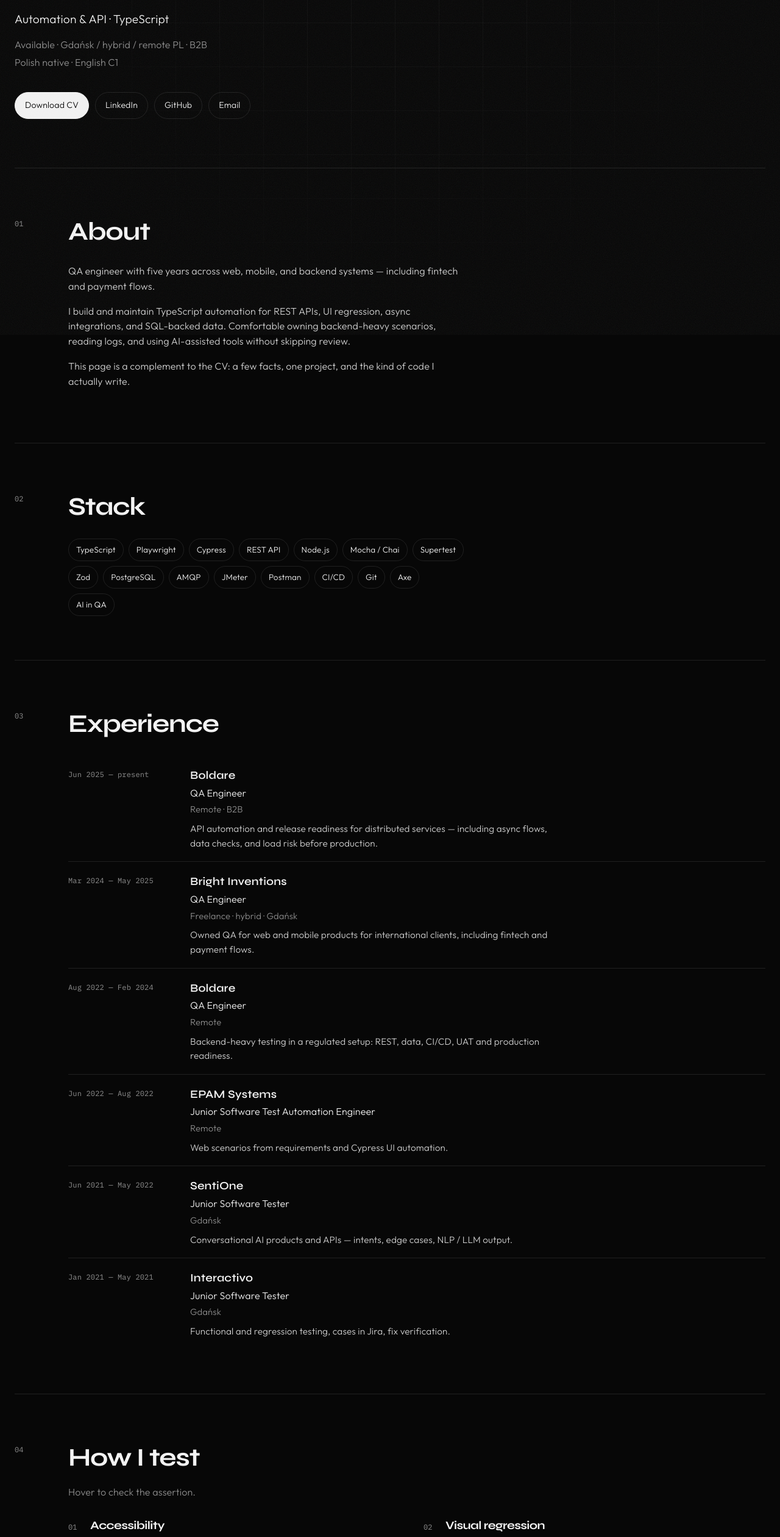
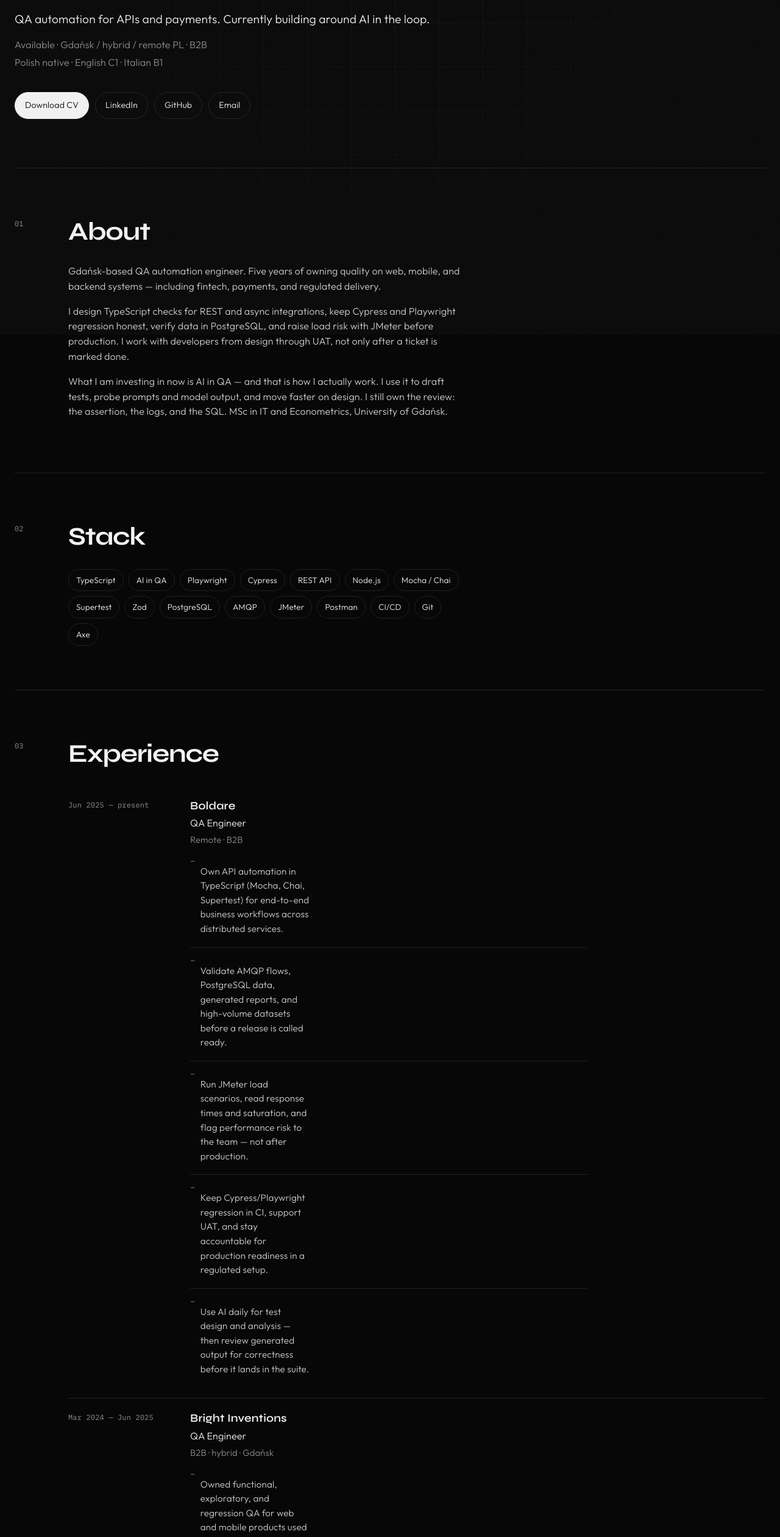
Before and after one commit to sobusz/milosz-sobiecki-qa, a React (Vite) app: page / in a window 1280 px wide. Shown: the part 251-2771 px from the top of the page at 61% size. Built offline with nearby package versions, Linux system fonts and the light colour scheme.

Commit message:
Tighten the site copy for hiring: more ownership, AI as how I work, and a Projects section.
Co-authored-by: Cursor <cursoragent@cursor.com>

```diff
--- a/index.html
+++ b/index.html
@@ -6,7 +6,7 @@
     <meta name="viewport" content="width=device-width, initial-scale=1.0" />
     <meta
       name="description"
-      content="Miłosz Sobiecki QA Services — QA automation, TypeScript, Playwright, API, CI/CD."
+      content="Miłosz Sobiecki — QA automation engineer. TypeScript, Playwright, API, fintech, AI in QA. Gdańsk / remote PL. B2B."
     />
     <title>Miłosz Sobiecki QA Services</title>
     <link rel="preconnect" href="https://fonts.googleapis.com" />
--- a/src/App.tsx
+++ b/src/App.tsx
@@ -124,7 +124,11 @@ export default function App() {
                     <strong>{role.company}</strong>
                     <span className="role">{role.role}</span>
                     <span className="quiet">{role.meta}</span>
-                    <p className="summary">{role.summary}</p>
+                    <ul className="points">
+                      {role.points.map((point) => (
+                        <li key={point}>{point}</li>
+                      ))}
+                    </ul>
                   </div>
                 </li>
               ))}
@@ -162,25 +166,34 @@ export default function App() {
         <section id="work" className="block">
           <div className="index">05</div>
           <div>
-            <h2>{t.project.title}</h2>
-            <a className="project" href={LINKS.github} target="_blank" rel="noreferrer">
+            <h2>{t.projectsTitle}</h2>
+            <div className="project-list">
+              {t.projects.map((project) => (
+                <a
+                  className="project"
+                  href={project.href}
+                  target="_blank"
+                  rel="noreferrer"
+                  key={project.name}
+                >
                   <div className="project-top">
-                <h3>{t.project.name}</h3>
-                <span>{t.project.cta} →</span>
+                    <h3>{project.name}</h3>
+                    <span>{project.cta} →</span>
                   </div>
-              <p>{t.project.body}</p>
+                  <p>{project.body}</p>
                   <ul className="chips chips-tight">
-                {t.project.tags.map((tag) => (
+                    {project.tags.map((tag) => (
                       <li key={tag}>{tag}</li>
                     ))}
                   </ul>
                 </a>
+              ))}
+            </div>
           </div>
         </section>
       </main>
 
       <footer className="foot">
-        <span>{t.footer}</span>
         <div className="actions actions-foot">{contact}</div>
       </footer>
     </div>
--- a/src/content.ts
+++ b/src/content.ts
@@ -9,6 +9,7 @@ export const LINKS = {
 
 export const stack = [
   'TypeScript',
+  'AI in QA',
   'Playwright',
   'Cypress',
   'REST API',
@@ -23,7 +24,6 @@ export const stack = [
   'CI/CD',
   'Git',
   'Axe',
-  'AI in QA',
 ]
 
 type Copy = {
@@ -40,22 +40,22 @@ type Copy = {
   about: { title: string; body: string[] }
   stackTitle: string
   snippets: { title: string; hint: string }
-  project: {
-    title: string
+  projectsTitle: string
+  projects: {
     name: string
     body: string
     tags: string[]
     cta: string
-  }
+    href: string
+  }[]
   experienceTitle: string
   roles: {
     company: string
     role: string
     dates: string
     meta: string
-    summary: string
+    points: string[]
   }[]
-  footer: string
 }
 
 export const copy: Record<Locale, Copy> = {
@@ -64,24 +64,24 @@ export const copy: Record<Locale, Copy> = {
       about: 'About',
       stack: 'Stack',
       code: 'Code',
-      project: 'Work',
+      project: 'Projects',
       experience: 'Experience',
     },
     langLabel: 'Language',
     hero: {
       name: 'Miłosz Sobiecki QA Services',
-      line: 'Automation & API · TypeScript',
+      line: 'QA automation for APIs and payments. Currently building around AI in the loop.',
       location: 'Available · Gdańsk / hybrid / remote PL · B2B',
-      languages: 'Polish native · English C1',
+      languages: 'Polish native · English C1 · Italian B1',
       cv: 'Download CV',
       mail: 'Email',
     },
     about: {
       title: 'About',
       body: [
-        'QA engineer with five years across web, mobile, and backend systems — including fintech and payment flows.',
-        'I build and maintain TypeScript automation for REST APIs, UI regression, async integrations, and SQL-backed data. Comfortable owning backend-heavy scenarios, reading logs, and using AI-assisted tools without skipping review.',
-        'This page is a complement to the CV: a few facts, one project, and the kind of code I actually write.',
+        'Gdańsk-based QA automation engineer. Five years of owning quality on web, mobile, and backend systems — including fintech, payments, and regulated delivery.',
+        'I design TypeScript checks for REST and async integrations, keep Cypress and Playwright regression honest, verify data in PostgreSQL, and raise load risk with JMeter before production. I work with developers from design through UAT, not only after a ticket is marked done.',
+        'What I am investing in now is AI in QA — and that is how I actually work. I use it to draft tests, probe prompts and model output, and move faster on design. I still own the review: the assertion, the logs, and the SQL. MSc in IT and Econometrics, University of Gdańsk.',
       ],
     },
     stackTitle: 'Stack',
@@ -89,13 +89,16 @@ export const copy: Record<Locale, Copy> = {
       title: 'How I test',
       hint: 'Hover to check the assertion.',
     },
-    project: {
-      title: 'Featured',
+    projectsTitle: 'Projects',
+    projects: [
+      {
         name: 'Playwright portfolio',
-      body: 'A TypeScript suite on public demo apps: UI/E2E, API CRUD with Zod contracts, Axe accessibility, visual regression, performance smoke, auth storage state, and network mocking. Page Objects, fixtures, faker factories, tagged runs.',
+        body: 'A TypeScript suite I use to show how I structure automation: UI/E2E, API CRUD with Zod contracts, Axe, visual regression, performance smoke, auth storage state, and network mocks. Page Objects, fixtures, faker factories, tagged runs — the same habits I bring to client work.',
         tags: ['Playwright', 'Zod', 'Axe', 'POM', 'API', 'Visual', 'Mock'],
         cta: 'GitHub',
+        href: LINKS.github,
       },
+    ],
     experienceTitle: 'Experience',
     roles: [
       {
@@ -103,70 +106,87 @@ export const copy: Record<Locale, Copy> = {
         role: 'QA Engineer',
         dates: 'Jun 2025 — present',
         meta: 'Remote · B2B',
-        summary:
-          'API automation and release readiness for distributed services — including async flows, data checks, and load risk before production.',
+        points: [
+          'Own API automation in TypeScript (Mocha, Chai, Supertest) for end-to-end business workflows across distributed services.',
+          'Validate AMQP flows, PostgreSQL data, generated reports, and high-volume datasets before a release is called ready.',
+          'Run JMeter load scenarios, read response times and saturation, and flag performance risk to the team — not after production.',
+          'Keep Cypress/Playwright regression in CI, support UAT, and stay accountable for production readiness in a regulated setup.',
+          'Use AI daily for test design and analysis — then review generated output for correctness before it lands in the suite.',
+        ],
       },
       {
         company: 'Bright Inventions',
         role: 'QA Engineer',
-        dates: 'Mar 2024 — May 2025',
-        meta: 'Freelance · hybrid · Gdańsk',
-        summary: 'Owned QA for web and mobile products for international clients, including fintech and payment flows.',
+        dates: 'Mar 2024 — Jun 2025',
+        meta: 'B2B · hybrid · Gdańsk',
+        points: [
+          'Owned functional, exploratory, and regression QA for web and mobile products used by international clients — including fintech and payment flows.',
+          'Tested REST APIs, authentication, and integrations in Postman; verified persisted data with SQL; diagnosed failures from application and device logs.',
+          'Wrote test plans and release evidence, worked directly with developers and stakeholders, and supported mobile-store and production releases.',
+        ],
       },
       {
         company: 'Boldare',
         role: 'QA Engineer',
         dates: 'Aug 2022 — Feb 2024',
         meta: 'Remote',
-        summary: 'Backend-heavy testing in a regulated setup: REST, data, CI/CD, UAT and production readiness.',
+        points: [
+          'Backend-heavy quality in a regulated environment: REST, data, async integrations, and release gates.',
+          'Built and maintained TypeScript API checks, regression in Cypress/Playwright, and CI/CD failure analysis through UAT.',
+        ],
       },
       {
         company: 'EPAM Systems',
         role: 'Junior Software Test Automation Engineer',
         dates: 'Jun 2022 — Aug 2022',
         meta: 'Remote',
-        summary: 'Web scenarios from requirements and Cypress UI automation.',
+        points: [
+          'Turned requirements and wireframes into web scenarios, ran smoke and regression, and contributed Cypress UI automation.',
+        ],
       },
       {
         company: 'SentiOne',
         role: 'Junior Software Tester',
-        dates: 'Jun 2021 — May 2022',
+        dates: 'May 2021 — Jun 2022',
         meta: 'Gdańsk',
-        summary: 'Conversational AI products and APIs — intents, edge cases, NLP / LLM output.',
+        points: [
+          'Tested conversational AI products and APIs: intents, edge cases, and regression of NLP / LLM generated output.',
+        ],
       },
       {
         company: 'Interactivo',
         role: 'Junior Software Tester',
         dates: 'Jan 2021 — May 2021',
         meta: 'Gdańsk',
-        summary: 'Functional and regression testing, cases in Jira, fix verification.',
+        points: [
+          'Functional and regression testing, cases and defects in Jira, fix verification.',
+        ],
       },
     ],
-    footer: 'Complement to the CV — not a replacement.',
   },
   pl: {
     nav: {
       about: 'O mnie',
       stack: 'Stack',
       code: 'Kod',
-      project: 'Projekt',
+      project: 'Projekty',
       experience: 'Doświadczenie',
     },
     langLabel: 'Język',
     hero: {
       name: 'Miłosz Sobiecki QA Services',
-      line: 'Automatyzacja i API · TypeScript',
+      line: 'Automatyzacja QA dla API i płatności. Aktualnie rozwijam się w AI — tak pracuję.',
       location: 'Dostępny · Gdańsk / hybryda / remote PL · B2B',
-      languages: 'Polski native · English C1',
+      languages: 'Polski native · English C1 · włoski B1',
       cv: 'Pobierz CV',
-      mail: 'Mail',
+      mail: 'E-mail',
     },
     about: {
       title: 'O mnie',
       body: [
-        'QA engineer z pięcioletnim doświadczeniem w systemach web, mobile i backend — w tym fintech i płatności.',
-        'Buduję i utrzymuję automatyzację w TypeScript: REST API, regresja UI, integracje asynchroniczne i weryfikacja danych w SQL. Biorę na siebie scenariusze backendowe, diagnostykę z logów i pracę z AI — z recenzją wygenerowanego kodu.',
-        'Ta strona uzupełnia CV: kilka faktów, jeden projekt i kod, który faktycznie piszę.',
+        'QA automation engineer z Gdańska. Od pięciu lat biorę odpowiedzialność za jakość na webie, mobile i backendzie — w tym fintech, płatności i delivery w środowisku regulowanym.',
+        'Projektuję testy w TypeScript na REST i integracje asynchroniczne, utrzymuję regresję Cypress i Playwright, sprawdzam dane w PostgreSQL i z JMeterem pokazuję ryzyko obciążenia zanim coś pójdzie na produkcję. Siedzę z developerami od designu po UAT, nie dopiero gdy ticket jest „done”.',
+        'To, w czym się teraz rozwijam i co mnie kręci, to AI w QA — i tak wygląda moja codzienność. Draft testów, sprawdzanie promptów i outputu modelu, szybszy design. Recenzję i tak biorę na siebie: asercja, logi, SQL. Magister informatyki i ekonometrii, Uniwersytet Gdański.',
       ],
     },
     stackTitle: 'Stack',
@@ -174,13 +194,16 @@ export const copy: Record<Locale, Copy> = {
       title: 'Jak testuję',
       hint: 'Najedź, żeby zobaczyć asercję.',
     },
-    project: {
-      title: 'Projekt',
+    projectsTitle: 'Projekty',
+    projects: [
+      {
         name: 'Playwright portfolio',
-      body: 'Suite w TypeScript na publicznych aplikacjach demo: UI/E2E, CRUD API z kontraktami Zod, a11y (Axe), visual regression, smoke wydajnościowy, auth storage state i network mocking. Page Objects, fixtures, fabryki faker, tagi.',
+        body: 'Suite w TypeScript, na której pokazuję jak układam automatyzację: UI/E2E, CRUD API z kontraktami Zod, Axe, visual regression, smoke wydajnościowy, auth storage state i mocki sieci. Page Objects, fixtures, fabryki faker, tagi — te same nawyki co na projektach klienckich.',
         tags: ['Playwright', 'Zod', 'Axe', 'POM', 'API', 'Visual', 'Mock'],
         cta: 'GitHub',
+        href: LINKS.github,
       },
+    ],
     experienceTitle: 'Doświadczenie',
     roles: [
       {
@@ -188,46 +211,63 @@ export const copy: Record<Locale, Copy> = {
         role: 'QA Engineer',
         dates: 'cze 2025 — obecnie',
         meta: 'Remote · B2B',
-        summary:
-          'Automatyzacja API i gotowość release’u w usługach rozproszonych — przepływy async, dane, ryzyko obciążenia przed produkcją.',
+        points: [
+          'Odpowiadam za automatyzację API w TypeScript (Mocha, Chai, Supertest) dla end-to-end przepływów biznesowych w usługach rozproszonych.',
+          'Weryfikuję przepływy AMQP, dane w PostgreSQL, generowane raporty i duże zbiory danych, zanim release zostanie uznany za gotowy.',
+          'Odpalam scenariusze obciążeniowe w JMeterze, czytam czasy odpowiedzi i saturację i zgłaszam ryzyko wydajności zespołowi — nie po wpadce na produkcji.',
+          'Utrzymuję regresję Cypress/Playwright w CI, wspieram UAT i odpowiadam za gotowość produkcyjną w środowisku regulowanym.',
+          'Na co dzień używam AI do projektowania i analizy testów — a wygenerowany output recenzuję, zanim wpadnie do suite’u.',
+        ],
       },
       {
         company: 'Bright Inventions',
         role: 'QA Engineer',
-        dates: 'mar 2024 — maj 2025',
-        meta: 'Zlecenie · hybryda · Gdańsk',
-        summary: 'QA web i mobile dla klientów zagranicznych, w tym fintech i płatności.',
+        dates: 'mar 2024 — cze 2025',
+        meta: 'B2B · hybryda · Gdańsk',
+        points: [
+          'Wziąłem na siebie QA funkcyjne, eksploracyjne i regresję produktów web i mobile dla klientów zagranicznych — w tym fintech i płatności.',
+          'Testowałem REST, autoryzację i integracje w Postmanie; sprawdzałem dane SQL; diagnozowałem błędy z logów aplikacji i urządzeń.',
+          'Pisałem plany testów i dowody release’u, pracowałem bezpośrednio z developerami i stakeholderami, wspierałem wydania do sklepów mobilnych i na produkcję.',
+        ],
       },
       {
         company: 'Boldare',
         role: 'QA Engineer',
         dates: 'sie 2022 — lut 2024',
         meta: 'Remote',
-        summary: 'Testy backendowe w środowisku regulowanym: REST, dane, CI/CD, UAT i produkcja.',
+        points: [
+          'Jakość po stronie backendu w środowisku regulowanym: REST, dane, integracje async i bramki release’u.',
+          'Budowa i utrzymanie testów API w TypeScript, regresja Cypress/Playwright oraz analiza padów CI przez UAT.',
+        ],
       },
       {
         company: 'EPAM Systems',
         role: 'Junior Software Test Automation Engineer',
         dates: 'cze 2022 — sie 2022',
         meta: 'Remote',
-        summary: 'Scenariusze web z wymagań i automatyzacja UI w Cypress.',
+        points: [
+          'Scenariusze web z wymagań i makiet, smoke i regresja, wkład w automatyzację UI w Cypress.',
+        ],
       },
       {
         company: 'SentiOne',
         role: 'Junior Software Tester',
-        dates: 'cze 2021 — maj 2022',
+        dates: 'maj 2021 — cze 2022',
         meta: 'Gdańsk',
-        summary: 'Produkty conversational AI i API — intenty, edge case’y, NLP / LLM.',
+        points: [
+          'Testy produktów conversational AI i API: intenty, brzegi, regresja outputu NLP / LLM.',
+        ],
       },
       {
         company: 'Interactivo',
         role: 'Junior Software Tester',
         dates: 'sty 2021 — maj 2021',
         meta: 'Gdańsk',
-        summary: 'Testy funkcyjne i regresja, przypadki w Jira, weryfikacja poprawek.',
+        points: [
+          'Testy funkcyjne i regresja, przypadki i defekty w Jira, weryfikacja poprawek.',
+        ],
       },
     ],
-    footer: 'Uzupełnienie CV — nie jego kopia.',
   },
 }
 
@@ -246,8 +286,8 @@ export const snippets: {
     file: 'tests/utils/a11y.ts',
     title: { en: 'Accessibility', pl: 'Accessibility' },
     body: {
-      en: 'Axe scans run in tests/a11y/ and attach violations to the report.',
-      pl: 'Skany Axe w tests/a11y/ — naruszenia trafiają jako attachment do raportu.',
+      en: 'Accessibility is a gate, not a screenshot in Confluence: Axe in CI, violations on the report.',
+      pl: 'A11y to bramka, nie screenshot w Confluence: Axe w CI, naruszenia na raporcie.',
     },
     note: {
       en: 'Keep the full JSON in the report; fail only on the impacts that actually block.',
@@ -275,8 +315,8 @@ export const snippets: {
     file: 'tests/visual/the-internet.visual.spec.ts',
     title: { en: 'Visual regression', pl: 'Visual regression' },
     body: {
-      en: 'tests/visual/ uses toHaveScreenshot with a dedicated visual project (fixed 1280×720 viewport).',
-      pl: 'tests/visual/ używa toHaveScreenshot w osobnym projekcie visual (viewport 1280×720).',
+      en: 'Visual diffs with a fixed viewport and a pixel budget — catch UI drift without a flake farm.',
+      pl: 'Różnice wizualne na stałym viewportcie i budżecie pikseli — dryf UI bez farmy flake’ów.',
     },
     note: {
       en: 'Dedicated project, stable viewport, 2% pixel budget — not a flake magnet.',
@@ -301,8 +341,8 @@ export const snippets: {
     file: 'tests/utils/restful-booker.schemas.ts',
     title: { en: 'API contract', pl: 'Kontrakt API' },
     body: {
-      en: 'Zod schemas validate API responses in tests/utils/restful-booker.schemas.ts.',
-      pl: 'Schematy Zod walidują odpowiedzi API w tests/utils/restful-booker.schemas.ts.',
+      en: 'API responses have to match a contract, not just HTTP 200 — including business invariants.',
+      pl: 'Odpowiedź API musi zgadzać się z kontraktem, nie tylko z HTTP 200 — w tym z invariantami biznesowymi.',
     },
     note: {
       en: 'ISO dates plus an invariant: checkout must be after checkin.',
@@ -328,8 +368,8 @@ export const snippets: {
     file: 'tests/data/factories/booking-factory.ts',
     title: { en: 'Test data', pl: 'Dane testowe' },
     body: {
-      en: '@faker-js/faker data factories live in tests/data/factories/.',
-      pl: 'Fabryki danych z @faker-js/faker są w tests/data/factories/.',
+      en: 'Factories, not copy-pasted JSON: random where it should vary, fixed where the case depends on it.',
+      pl: 'Fabryki zamiast wklejonego JSON-a: losowość tam, gdzie ma się zmieniać, stałe pole tam, gdzie case tego wymaga.',
     },
     note: {
       en: 'Random names, deterministic date math, overrides when the test needs a fixed field.',
@@ -362,8 +402,8 @@ export const snippets: {
     file: 'tests/api/restful-booker.spec.ts',
     title: { en: 'Traceability', pl: 'Traceability' },
     body: {
-      en: 'API tests attach payloads and responses to the report for fast debugging.',
-      pl: 'Testy API dokładają payloady i response’y do raportu — szybszy debug.',
+      en: 'When an API test fails, the report already has the request and the parsed body.',
+      pl: 'Jak padnie test API, raport już ma request i sparsowane body.',
     },
     note: {
       en: 'If it fails, the report already has the request and the parsed body.',
@@ -391,8 +431,8 @@ export const snippets: {
     file: 'tests/perf/perf.smoke.spec.ts',
     title: { en: 'Performance smoke', pl: 'Performance smoke' },
     body: {
-      en: 'Lightweight timing checks live in tests/perf/.',
-      pl: 'Lekkie pomiary czasu są w tests/perf/.',
+      en: 'A cheap timing check in the pipeline so a slow API does not wait for a dedicated load run.',
+      pl: 'Tani pomiar w pipeline, żeby wolne API nie czekało na osobny load test.',
     },
     note: {
       en: 'Soft asserts: a slow ping does not hide the rest of the smoke.',
@@ -419,8 +459,8 @@ export const snippets: {
     file: 'tests/global-setup.ts',
     title: { en: 'Auth state', pl: 'Auth state' },
     body: {
-      en: 'tests/global-setup.ts creates a storage state for authenticated tests in tests/auth/.',
-      pl: 'tests/global-setup.ts zapisuje storage state dla testów w tests/auth/.',
+      en: 'Login once, reuse the session. Authenticated tests should not retype the password.',
+      pl: 'Login raz, sesja reuse. Testy z auth nie wpisują hasła drugi raz.',
     },
     note: {
       en: 'Login once, reuse cookies — the @auth spec never types the password again.',
@@ -449,8 +489,8 @@ export const snippets: {
     file: 'tests/ui/automation-exercise/home.network-mock.spec.ts',
     title: { en: 'Network mocking', pl: 'Network mocking' },
     body: {
-      en: 'page.route stubs an API and injects the payload into the UI. The demo site does not call this API on its own — it is a deterministic mock demo.',
-      pl: 'page.route stubuje API i wstrzykuje payload do UI. Demo samo tego endpointu nie woła — to deterministyczny mock.',
+      en: 'Stub the network when the UI must stay deterministic. This demo injects a known payload so the assertion is about the contract, not the backend.',
+      pl: 'Stub sieci, gdy UI ma zostać deterministyczne. Demo wstrzykuje znany payload — asercja jest o kontrakcie, nie o backendzie.',
     },
     note: {
       en: 'Stub the wire, then assert the UI is allowed to show only the mocked item.',
@@ -478,14 +518,14 @@ export const snippets: {
   {
     id: 'ai',
     file: 'web/src/App.tsx',
-    title: { en: 'AI-assisted delivery', pl: 'AI w praktyce' },
+    title: { en: 'How I work with AI', pl: 'Tak pracuję z AI' },
     body: {
-      en: 'This page is the example: drafted with AI, then reviewed by me — copy, structure, and behaviour. Same loop I use on test design.',
-      pl: 'Ta strona jest przykładem: draft z AI, potem moja recenzja — copy, struktura, zachowanie. Ten sam loop co przy projektowaniu testów.',
+      en: 'This is the loop I am doubling down on: AI drafts, I review like a PR — locale, behaviour, and whether the assertion still means something.',
+      pl: 'Ten loop rozwijam na poważnie: AI robi draft, ja recenzuję jak PR — locale, zachowanie i to, czy asercja nadal coś znaczy.',
     },
     note: {
-      en: 'AI accelerates the first pass. The locale, content, and UX still have to be owned.',
-      pl: 'AI przyspiesza pierwszy pass. Locale, treść i UX i tak trzeba wziąć na siebie.',
+      en: 'First pass from the model. Ownership stays with me.',
+      pl: 'Pierwszy pass z modelu. Ownership zostaje u mnie.',
     },
     lines: [
       { text: "const STORAGE_KEY = 'ms-locale'" },
--- a/src/index.css
+++ b/src/index.css
@@ -470,6 +470,12 @@ main,
   color: #bbb;
 }
 
+.project-list {
+  display: flex;
+  flex-direction: column;
+  gap: 16px;
+}
+
 .project {
   display: block;
   padding: 28px;
@@ -546,17 +552,32 @@ main,
   font-size: 0.92rem;
 }
 
-.summary {
-  margin: 8px 0 0;
+.points {
+  margin: 10px 0 0;
+  padding: 0;
   max-width: 62ch;
+  list-style: none;
+}
+
+.points li {
+  position: relative;
+  margin-top: 8px;
+  padding-left: 1.1em;
   color: #cfcfcf;
   font-size: 0.95rem;
+}
+
+.points li::before {
+  content: '–';
+  position: absolute;
+  left: 0;
+  color: var(--muted);
 }
 
 .foot {
   display: flex;
   flex-wrap: wrap;
-  justify-content: space-between;
+  justify-content: flex-end;
   align-items: center;
   gap: 16px;
   padding: 28px 0 8px;
```
Lines whose indentation alone changed are shown as unchanged.
